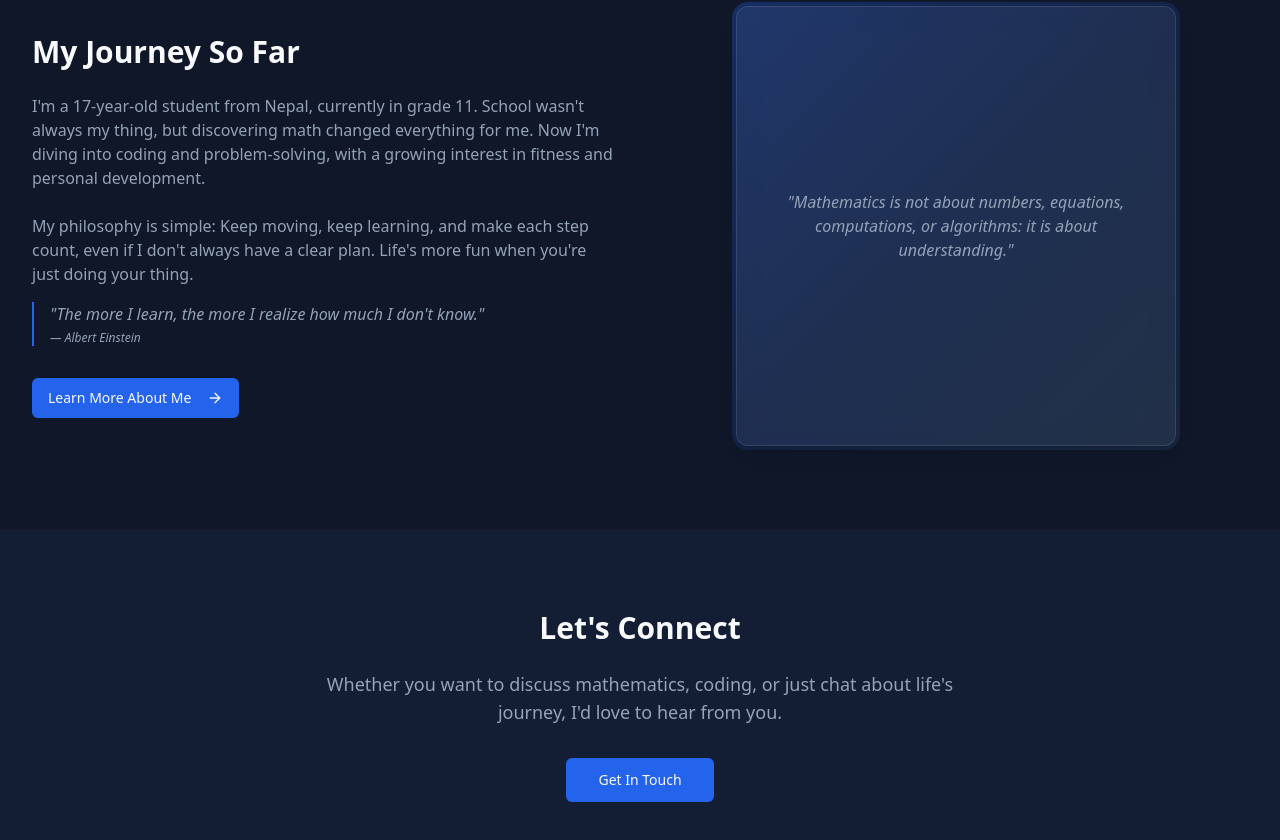
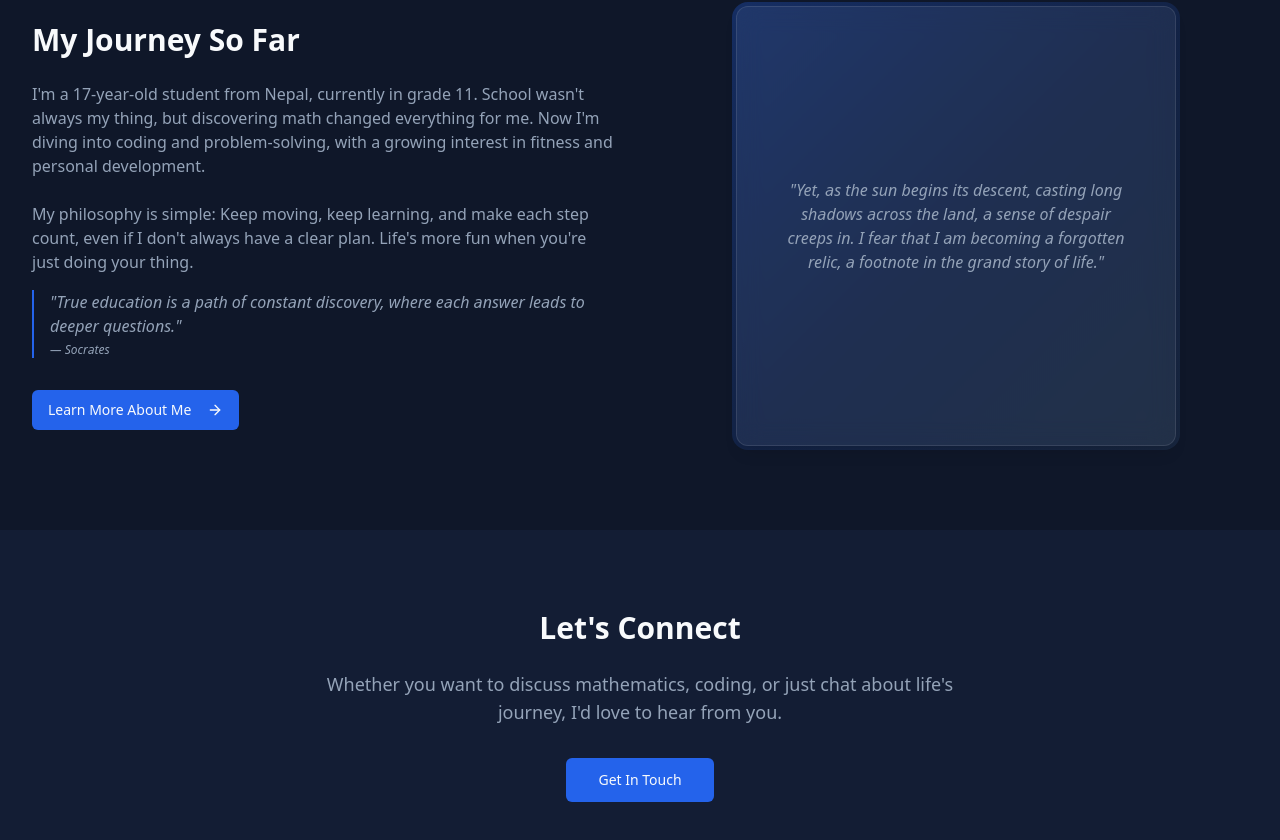
Before and after one commit to Fianko-codes/anubhav-portfolio, a React (Vite) app: page / in a window 1280 px wide. Shown: the part 1454-2294 px from the top of the page. Built offline with nearby package versions, Linux system fonts and the light colour scheme.

Commit message:
Refactor: Update photo quotes
Replaced the photo quotes on the About page with new ones.

```diff
--- a/src/pages/AboutPage.tsx
+++ b/src/pages/AboutPage.tsx
@@ -1,3 +1,4 @@
+
 import React from 'react';
 import SectionHeader from '@/components/SectionHeader';
 import { Card, CardContent } from '@/components/ui/card';
@@ -36,7 +37,7 @@ const AboutPage = () => {
                 physical appearance, but for the mental clarity and sense of accomplishment it brings.
               </p>
               <p className="italic">
-                "The more I learn, the more I realize how much I don't know." — This quote from Einstein
+                "True education is a path of constant discovery, where each answer leads to deeper questions." — This quote from Socrates
                 resonates deeply with my approach to knowledge and learning.
               </p>
             </div>
--- a/src/pages/HomePage.tsx
+++ b/src/pages/HomePage.tsx
@@ -112,8 +112,8 @@ const HomePage = () => {
                 Life's more fun when you're just doing your thing.
               </p>
               <blockquote className="border-l-2 border-primary pl-4 italic text-muted-foreground mb-8">
-                "The more I learn, the more I realize how much I don't know."
-                <cite className="block text-xs mt-1">— Albert Einstein</cite>
+                "True education is a path of constant discovery, where each answer leads to deeper questions."
+                <cite className="block text-xs mt-1">— Socrates</cite>
               </blockquote>
               <Button asChild>
                 <Link to="/about">
@@ -126,7 +126,7 @@ const HomePage = () => {
               <div className="aspect-square w-full max-w-md mx-auto rounded-2xl bg-gradient-to-br from-primary/30 via-accent/20 to-blue-400/10 p-1">
                 <div className="h-full w-full rounded-xl glass flex items-center justify-center p-6">
                   <p className="text-center text-muted-foreground italic px-6">
-                    "Mathematics is not about numbers, equations, computations, or algorithms: it is about understanding."
+                    "Yet, as the sun begins its descent, casting long shadows across the land, a sense of despair creeps in. I fear that I am becoming a forgotten relic, a footnote in the grand story of life."
                   </p>
                 </div>
               </div>
```
